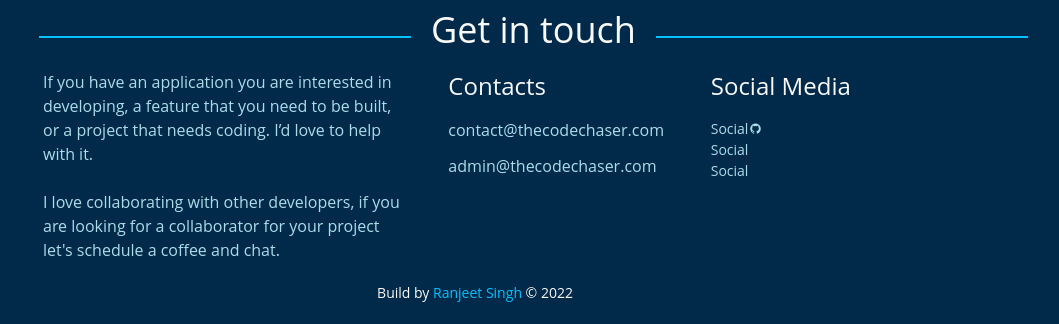
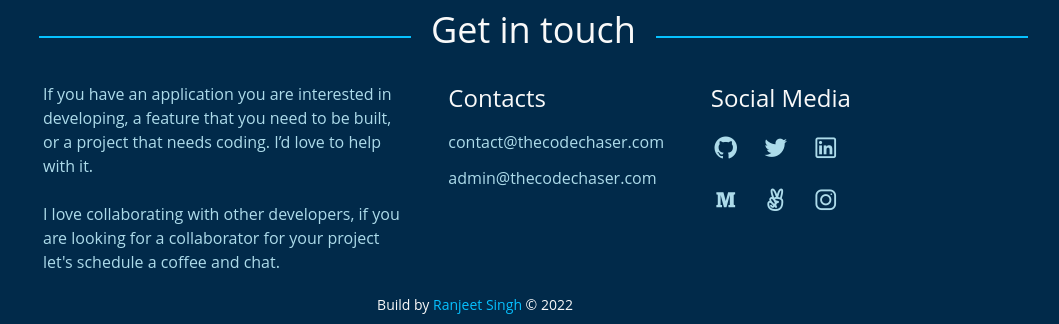
Before and after one commit to thecodechaser/portfolio-frontend, a React (Create React App) app: page / in a window 1280 px wide. Shown: the part 1958-2282 px from the top of the page, without its empty margins (165-1224 px from the left). Built offline with nearby package versions, Linux system fonts and the light colour scheme.

Commit message:
Add icons

```diff
--- a/src/components/Contact/ContactInfo.js
+++ b/src/components/Contact/ContactInfo.js
@@ -8,7 +8,7 @@ const ContactInfo = () => (
       <div className="border-b-2 mb-3 w-32 ml-3 about-hr md:ml-5 border-secondaryColor" />
     </div>
 
-    <div className="ml-6 md:flex mt-5 md:gap-12 md:ml-1">
+    <div className="ml-6 md:flex mt-8 md:gap-12 md:ml-1">
       <p className="md:w-1/3 text-base text-skyColor">
         {' '}
         If you have an application you are interested in developing, a feature that you need
@@ -16,16 +16,23 @@ const ContactInfo = () => (
         I love collaborating with other developers, if you are looking for a collaborator for your
         project let's schedule a coffee and chat.
       </p>
-      <div className="md:w-1/5">
+      <div className="md:w-1/5 mt-4 md:mt-0">
         <h4 className="mb-4 text-2xl">Contacts</h4>
         <p className="text-skyColor text-base">contact@thecodechaser.com</p>
         <p className="text-skyColor mt-3 text-base">admin@thecodechaser.com</p>
       </div>
-      <div className="md:w-1/5">
+      <div className="md:w-1/5 mt-4 md:mt-0">
         <h4 className="mb-4 text-2xl">Social Media</h4>
-        <p className="text-skyColor">Social<i class="lab la-github"></i></p>
-        <p className="text-skyColor">Social</p>
-        <p className="text-skyColor">Social</p>
+        <div className="flex gap-5">
+        <i class="lab la-github text-3xl text-skyColor"></i>
+        <i class="lab la-twitter text-3xl text-skyColor"></i>
+        <i class="lab la-linkedin text-3xl text-skyColor"></i>
+        </div>
+        <div className="flex gap-5 mt-4">
+        <i class="lab la-medium text-3xl text-skyColor"></i>
+        <i class="lab la-angellist text-3xl text-skyColor"></i>
+        <i class="lab la-instagram text-3xl text-skyColor"></i>
+        </div>
       </div>
     </div>
   </div>
```
